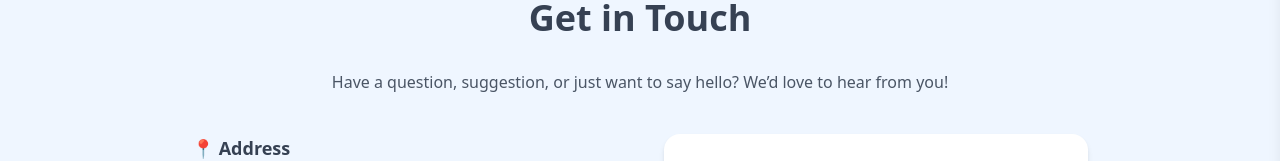
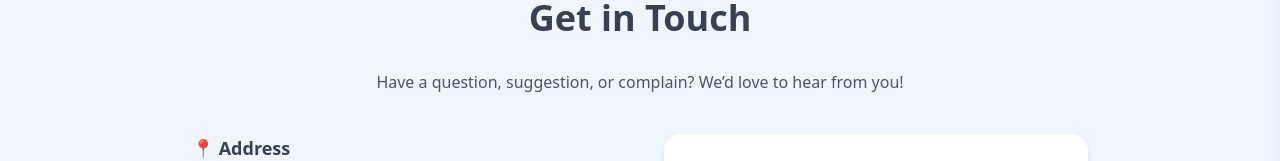
Before and after one commit to clayshwanj/Urban_Hues, a React (Vite) app in the folder client/: page /Contact in a window 1280 px wide. Shown: the part 146-307 px from the top of the page. Built offline with nearby package versions, Linux system fonts and the light colour scheme.

Commit message:
Urban Hues is a MERN stack lady clothing E-commerce website

```diff
--- a/client/src/Pages/Contact.jsx
+++ b/client/src/Pages/Contact.jsx
@@ -13,8 +13,7 @@ const Contact = () => {
         </h2>
 
         <p className="text-center text-gray-600 mb-10">
-          Have a question, suggestion, or just want to say hello? We’d love to
-          hear from you!
+          Have a question, suggestion, or complain? We’d love to hear from you!
         </p>
 
         <div className="grid grid-cols-1 md:grid-cols-2 gap-12">
```
